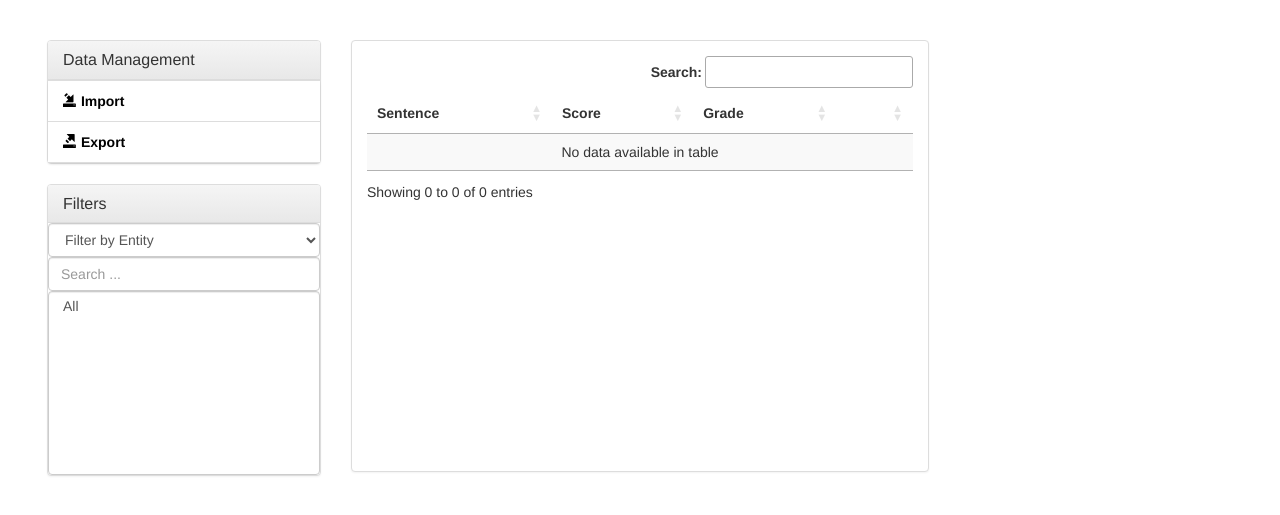
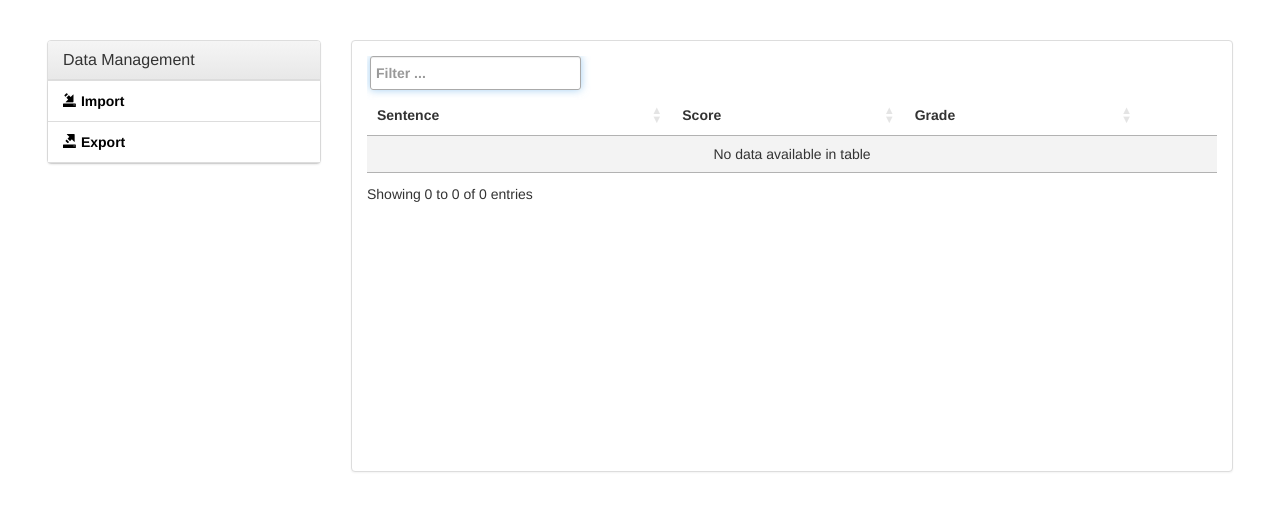
Before and after one commit to cgrevisse/minegui, a Flask app: page / in a window 1280 px wide. Shown: the top 515 px of the page. Run offline with Flask 2, Linux system fonts and the light colour scheme; data that the repository does not hold is empty; some libraries are stand-ins or nearby versions.

Commit message:
Filtering

```diff
--- a/app/static/style.css
+++ b/app/static/style.css
@@ -46,3 +46,8 @@
 	overflow:auto;
 	resize:vertical;
 }
+
+.dataTables_wrapper .dataTables_filter {
+	float: none!important;
+	text-align: left!important;
+}
--- a/app/templates/index.html
+++ b/app/templates/index.html
@@ -65,6 +65,7 @@
 		    </div>
 
 		    <!-- Filters -->
+		    <!--
 		    <div class="panel panel-default mylisting">
 			<div class="panel-heading">
 			    <h3 class="panel-title">Filters</h3>
@@ -83,16 +84,40 @@
 			    </select>
 			</div>
 		    </div>
+		    -->
+
+		    <!-- Paper Metadata -->
+		    <div class="panel panel-default" id="metaData">
+			<div class="panel-heading">
+			    <h3 class="panel-title">Paper Details</h3>
+			</div>
+			<div class="panel-body">
+			    <p style="font-style:italic;font-size:8pt;">
+				PubMed ID: <a id="metaDataPubMedID" target="_blank"></a><br/>
+				DOI: <a id="metaDataDOI" target="_blank"></a>
+			    </p>
+
+			    <address><strong>Title</strong><br><span id="metaDataTitle"></span></address>
+			    <address><strong>Author(s)</strong><br><span id="metaDataAuthors"></span></address>
+			    <address><strong>Journal</strong><br><span id="metaDataJournal"></span></address>
+			    <address><strong>Year</strong><br><span id="metaDataYear"></span></address>
+
+			    <div class="well well-sm">
+				<h6>Abstract</h6>
+				<p style="font-size:10pt;font-style:italic;text-align: justify;" id="metaDataAbstract"></p>
+			    </div>
+			</div>
+		    </div>
 
 		</div>
 
 		<!-- Sentence List -->
-                <div class="col-lg-6">
+                <div class="col-lg-9">
                     <div class="panel panel-default">
 			<div class="panel-body">
 			    <div style="height: 400px !important; overflow: scroll;">
 				<div class="table-responsive">
-				    <table class="display" id="sentenceTable" cellspacing="0" width="100%"> <!-- class="table table-striped" -->
+				    <table class="display table table-striped" id="sentenceTable" cellspacing="0" width="100%">
 					<thead>
 					    <tr>
 						<th>Sentence</th>
@@ -114,31 +139,6 @@
 		<div id="gradeContainer">
 		</div>
 
-		<!-- Paper Metadata -->
-		<div class="col-md-3">
-		    <div class="panel panel-default" id="metaData">
-			<div class="panel-heading">
-			    <h3 class="panel-title">Paper Details</h3>
-			</div>
-			<div class="panel-body">
-			    <p style="font-style:italic;font-size:8pt;">
-				PubMed ID: <a id="metaDataPubMedID" target="_blank"></a><br/>
-				DOI: <a id="metaDataDOI" target="_blank"></a>
-			    </p>
-
-			    <address><strong>Title</strong><br><span id="metaDataTitle"></span></address>
-			    <address><strong>Author(s)</strong><br><span id="metaDataAuthors"></span></address>
-			    <address><strong>Journal</strong><br><span id="metaDataJournal"></span></address>
-			    <address><strong>Year</strong><br><span id="metaDataYear"></span></address>
-
-			    <div class="well well-sm">
-				<h6>Abstract</h6>
-				<p style="font-size:10pt;font-style:italic;text-align: justify;" id="metaDataAbstract"></p>
-			    </div>
-			</div>
-		    </div>
-		</div>
-
             </div>
         </div>
 
```
Also changed, not shown: app/static/scripts.js (+72 -3 lines).
